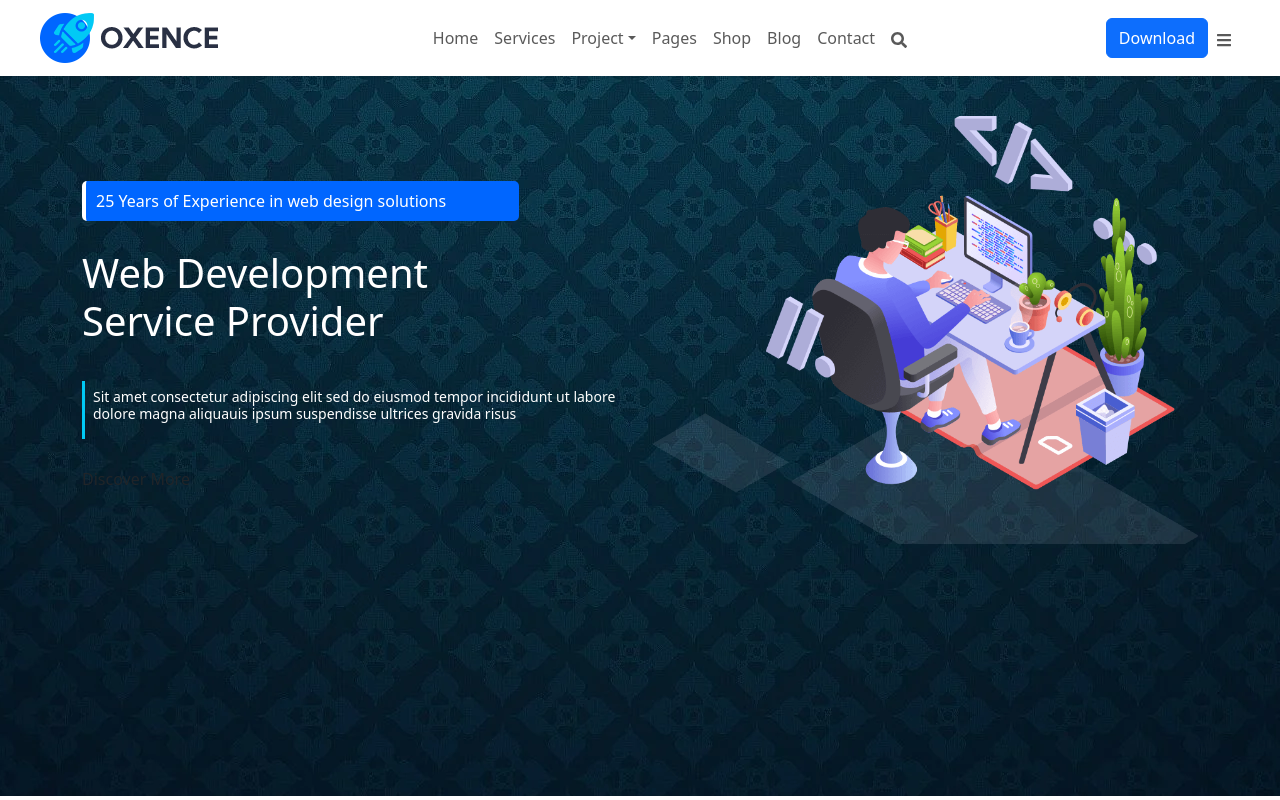
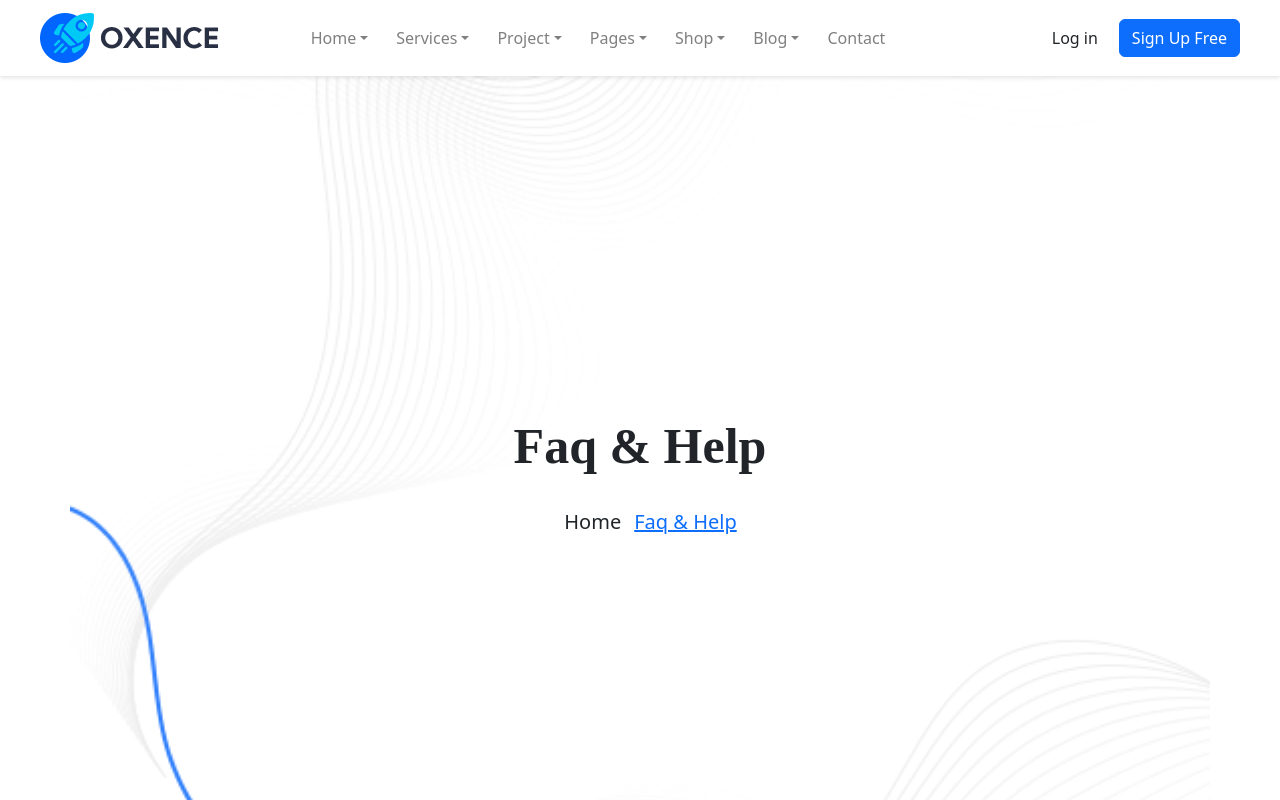
Before and after one commit to uzairkhan55465/EdyssaWeb, a React (Create React App) app: page / in a window 1280 px wide. Shown: the top 800 px of the page. Built offline with nearby package versions, Linux system fonts and the light colour scheme.

Commit message:
view blog

```diff
--- a/public/index.html
+++ b/public/index.html
@@ -25,6 +25,12 @@
       Learn how to configure a non-root public URL by running `npm run build`.
     -->
     <title>React App</title>
+    <meta charset="utf-8">
+    <meta name="viewport" content="width=device-width, initial-scale=1, shrink-to-fit=no">
+
+    <!-- Bootstrap CSS -->
+    <link rel="stylesheet" href="https://cdn.jsdelivr.net/npm/bootstrap@4.3.1/dist/css/bootstrap.min.css" integrity="sha384-ggOyR0iXCbMQv3Xipma34MD+dH/1fQ784/j6cY/iJTQUOhcWr7x9JvoRxT2MZw1T" crossorigin="anonymous">
+
   </head>
   <body>
     <noscript>You need to enable JavaScript to run this app.</noscript>
--- a/src/App.css
+++ b/src/App.css
@@ -46,6 +46,10 @@
       transition: none !important;
   }
 
+  }
+
+
+
 
 
 }
--- a/src/App.js
+++ b/src/App.js
@@ -10,12 +10,17 @@ import MissionVision from './pages/MissionandVision/MissionVision';
 import TeamMembers from './pages/TeamMembers/TeamMembers';
 import Foooter from './Components/Header/Footer';
 import WhyChooseUs from './pages/WhyChooseUs/WhyChooseUs';
-import { Container } from 'react-bootstrap';
+import { Container,} from 'react-bootstrap';
+import 'bootstrap/dist/css/bootstrap.min.css';
+import Navbaar from './Components/Navbaar';
+import Bloglistview from './Components/Bloglistview';
+import Mainpage from './pages/Mainpage';
 const App = () => {
   return (
     <div>
-      <Header />
-      <AboutMain />
+     {/* <Header /> */}
+       <Mainpage/>
+      {/* <AboutMain />
       <Container>
         <Clients />
         <TechnologyFeature />
@@ -24,7 +29,7 @@ const App = () => {
         <WhyChooseUs />
       </Container>
 
-      <Foooter />
+      <Foooter /> */}
     </div>
   )
 }
--- /dev/null
+++ b/src/Components/Bloglistview/index.js
@@ -0,0 +1,38 @@
+
+import React, { useEffect } from 'react'
+import { Button, Container } from 'react-bootstrap'
+import imgg from '../../assets/images/background/counter-bg.png'
+
+const Bloglistview = (props) => {
+
+    return (
+        <Container
+        style={{
+          height: '100vh',
+          width:'100%',
+          display: 'flex',
+          flexDirection: 'column',
+          justifyContent: 'center',
+          alignItems: 'center',
+          backgroundImage: `url(${imgg})`,
+          backgroundSize: 'cover',
+          backgroundPosition: 'center',
+        }}
+      >
+
+            <div className='d-flex justify-content-center'>
+                <p style={{fontSize:'50px' ,fontWeight: '700', fontFamily:'-moz-initial'}}>{props.heading}</p>
+
+
+            </div>
+            <div className='d-flex justify-content-center align-items-center'>
+            <Button variant="text" className="ml-2" style={{fontSize:'20px'}}>Home </Button>
+              <a href="#" style={{fontSize:'20px'}}>{props.link}</a>
+
+            </div>
+
+        </Container>
+    )
+}
+
+export default Bloglistview
--- /dev/null
+++ b/src/Components/Navbaar/index.js
@@ -0,0 +1,114 @@
+import React, { useState } from 'react';
+import { Navbar, Nav, Button, Dropdown } from 'react-bootstrap';
+import Image1 from "../../assets/images/logo1.png"
+import { FaSearch, FaBars } from 'react-icons/fa';
+
+const Navbaar = () => {
+    const [showMenu, setShowMenu] = useState(false);
+
+    const toggleMenu = () => {
+        setShowMenu(!showMenu);
+    }
+
+    return (
+        <Navbar
+            collapseOnSelect
+            expand="lg"
+            bg="white"
+            variant="light"
+            style={{ boxShadow: '0 2px 4px rgba(0, 0, 0, 0.1)', paddingRight: '40px', paddingLeft: '40px' }}
+        >
+            <Navbar.Brand href="#home">
+                <img src={Image1} alt="image1" />
+            </Navbar.Brand>
+            <Navbar.Toggle aria-controls="responsive-navbar-nav" onClick={toggleMenu}>
+                <FaBars />
+            </Navbar.Toggle>
+            <Navbar.Collapse id="responsive-navbar-nav" className={showMenu ? 'show' : ''}>
+                <Nav className="mx-auto">
+
+
+                <Dropdown as={Nav.Item} style={{marginRight:"12px"}}>
+                        <Dropdown.Toggle as={Nav.Link} id="project-dropdown">
+                            Home
+                        </Dropdown.Toggle>
+                        <Dropdown.Menu>
+                            <Dropdown.Item href="#project1">Home 1</Dropdown.Item>
+                            <Dropdown.Item href="#project2">Home 2</Dropdown.Item>
+                            <Dropdown.Item href="#project3">Home 3</Dropdown.Item>
+                        </Dropdown.Menu>
+                    </Dropdown>
+
+
+                    <Dropdown as={Nav.Item} style={{marginRight:"12px"}}>
+                        <Dropdown.Toggle as={Nav.Link} id="project-dropdown">
+                            Services
+                        </Dropdown.Toggle>
+                        <Dropdown.Menu>
+                            <Dropdown.Item href="#project1">Services 1</Dropdown.Item>
+                            <Dropdown.Item href="#project2">Services 2</Dropdown.Item>
+                            <Dropdown.Item href="#project3">Services 3</Dropdown.Item>
+                        </Dropdown.Menu>
+                    </Dropdown>
+
+
+
+                    <Dropdown as={Nav.Item} style={{marginRight:"12px"}}>
+                        <Dropdown.Toggle as={Nav.Link} id="project-dropdown">
+                            Project
+                        </Dropdown.Toggle>
+                        <Dropdown.Menu>
+                            <Dropdown.Item href="#project1">Project 1</Dropdown.Item>
+                            <Dropdown.Item href="#project2">Project 2</Dropdown.Item>
+                            <Dropdown.Item href="#project3">Project 3</Dropdown.Item>
+                        </Dropdown.Menu>
+                    </Dropdown>
+
+                    <Dropdown as={Nav.Item} style={{marginRight:"12px"}}>
+                        <Dropdown.Toggle as={Nav.Link} id="project-dropdown">
+                           Pages
+                        </Dropdown.Toggle>
+                        <Dropdown.Menu>
+                            <Dropdown.Item href="#project1">Pages 1</Dropdown.Item>
+                            <Dropdown.Item href="#project2">Pages 2</Dropdown.Item>
+                            <Dropdown.Item href="#project3">Pages 3</Dropdown.Item>
+                        </Dropdown.Menu>
+                    </Dropdown>
+
+
+                    <Dropdown as={Nav.Item} style={{marginRight:"12px"}}>
+                        <Dropdown.Toggle as={Nav.Link} id="project-dropdown">
+                            Shop
+                        </Dropdown.Toggle>
+                        <Dropdown.Menu>
+                            <Dropdown.Item href="#project1">Shop 1</Dropdown.Item>
+                            <Dropdown.Item href="#project2">Shop 2</Dropdown.Item>
+                            <Dropdown.Item href="#project3">Shop 3</Dropdown.Item>
+                        </Dropdown.Menu>
+                    </Dropdown>
+
+
+                   <Dropdown as={Nav.Item} style={{marginRight:"12px"}}>
+                        <Dropdown.Toggle as={Nav.Link} id="project-dropdown">
+                           Blog
+                        </Dropdown.Toggle>
+                        <Dropdown.Menu>
+                            <Dropdown.Item href="#project1">Blog 1</Dropdown.Item>
+                            <Dropdown.Item href="#project2">Blog 2</Dropdown.Item>
+                            <Dropdown.Item href="#project3">Blog 3</Dropdown.Item>
+                        </Dropdown.Menu>
+                    </Dropdown>
+                    <Nav.Link href="#contact">Contact</Nav.Link>
+
+                </Nav>
+                <Nav className="ml-auto">
+                <Button variant="text" className="ml-2">Log in </Button>
+                    <Button variant="primary" className="ml-2">Sign Up Free </Button>
+
+                </Nav>
+            </Navbar.Collapse>
+        </Navbar>
+    );
+};
+
+export default Navbaar;
--- /dev/null
+++ b/src/Components/Notfound/index.js
@@ -0,0 +1,68 @@
+import Aos from 'aos';
+import React, { useEffect } from 'react'
+import { Button, Container } from 'react-bootstrap'
+import { BsThreeDots } from 'react-icons/bs';
+import Image1 from "../../assets/images/logo1.png"
+
+import imgg from '../../assets/images/background/404.png'
+const Notfound = () => {
+    useEffect(() => {
+        Aos.init();
+    }, []);
+    return (
+        <div
+            style={{
+                marginTop: '100px',
+                height: '900px',
+                width: '100%',
+
+                display: 'flex',
+
+            }}
+
+        >
+
+            <Container
+                style={{
+
+                    marginTop: '200px',
+                    display: 'flex',
+                    flexDirection: 'column',
+                    alignItems: 'start',
+                    // backgroundImage: `url(${imgg})`,
+                    backgroundSize: 'cover',
+                    backgroundPosition: 'center',
+                }}
+            >
+                <img src={Image1} alt="image1" />
+                <p style={{ fontSize: "150px" }}>OPPS!</p>
+                <h1>The page can not be found</h1>
+                <p style={{ fontSize: "30px" }}>Start building your first prototype in no time ogency intitate lorum lispem lroem lroemfirst protoype in no time ogency intitate lorum lispem lroem lroem</p>
+                <Button variant="primary" className="ml-2" style={{ fontSize: "30px" }}>Go to Home </Button>
+                <h1 style={{ fontFamily: "inherit" }}>Follow us</h1>
+
+
+            </Container>
+
+
+            <Container
+                style={{
+
+
+                    display: 'flex',
+                    flexDirection: 'column',
+                    alignItems: 'start',
+                    backgroundImage: `url(${imgg})`,
+                    backgroundSize: 'cover',
+                    backgroundPosition: 'center',
+                }}
+            >
+
+
+
+            </Container>
+        </div>
+    )
+}
+
+export default Notfound
--- /dev/null
+++ b/src/pages/Mainpage/index.js
@@ -0,0 +1,23 @@
+
+import React, { useEffect } from 'react'
+import { Button, Container } from 'react-bootstrap'
+import Navbaar from '../../Components/Navbaar'
+import Bloglistview from '../../Components/Bloglistview'
+import Notfound from '../../Components/Notfound'
+
+const Mainpage = () => {
+
+    return (
+       <>
+       <Navbaar/>
+      <Bloglistview heading = "Faq & Help" link = "Faq & Help" fontsize="50px"
+
+      />
+
+      {/* <Notfound/> */}
+
+       </>
+    )
+}
+
+export default Mainpage
```
